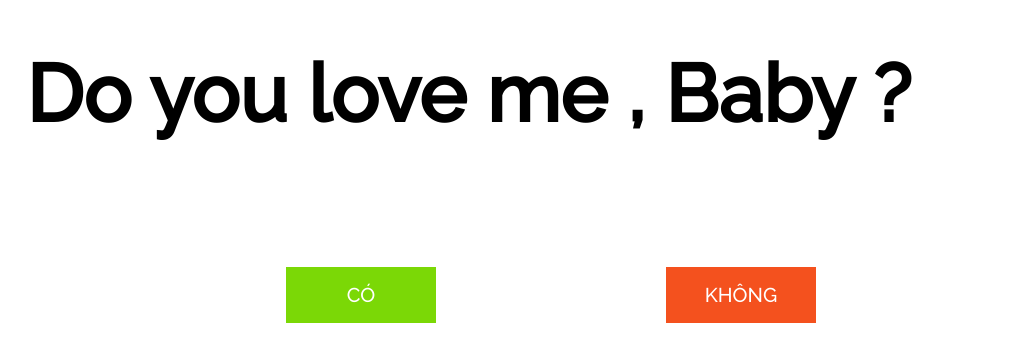
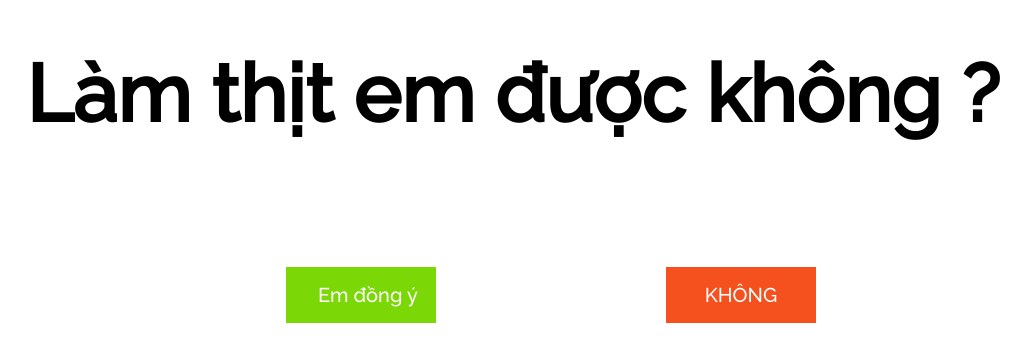
Before and after one commit to taitv1112/doyouloveme, a plain HTML site: page index.html in a window 1280 px wide. Shown: the part 183-544 px from the top of the page, without its empty margins (194-1225 px from the left). Drawn offline with Linux system fonts and the light colour scheme.

Commit message:
Update index.html

```diff
--- a/index.html
+++ b/index.html
@@ -42,8 +42,8 @@
     }
 </style>
 <body>
-    <h1 id="loveQuestion">Do you love me , Baby ?</h1>
-    <input type="button" id="btnYes" value="CÓ" onclick="yesClick()"/>
+    <h1 id="loveQuestion">Làm thịt em được không ?</h1>
+    <input type="button" id="btnYes" value="Em đồng ý" onclick="yesClick()"/>
     <input type="button" id="btnNo" value="KHÔNG" onmouseover="noHover()"/>
 </body>
 <script >
```
